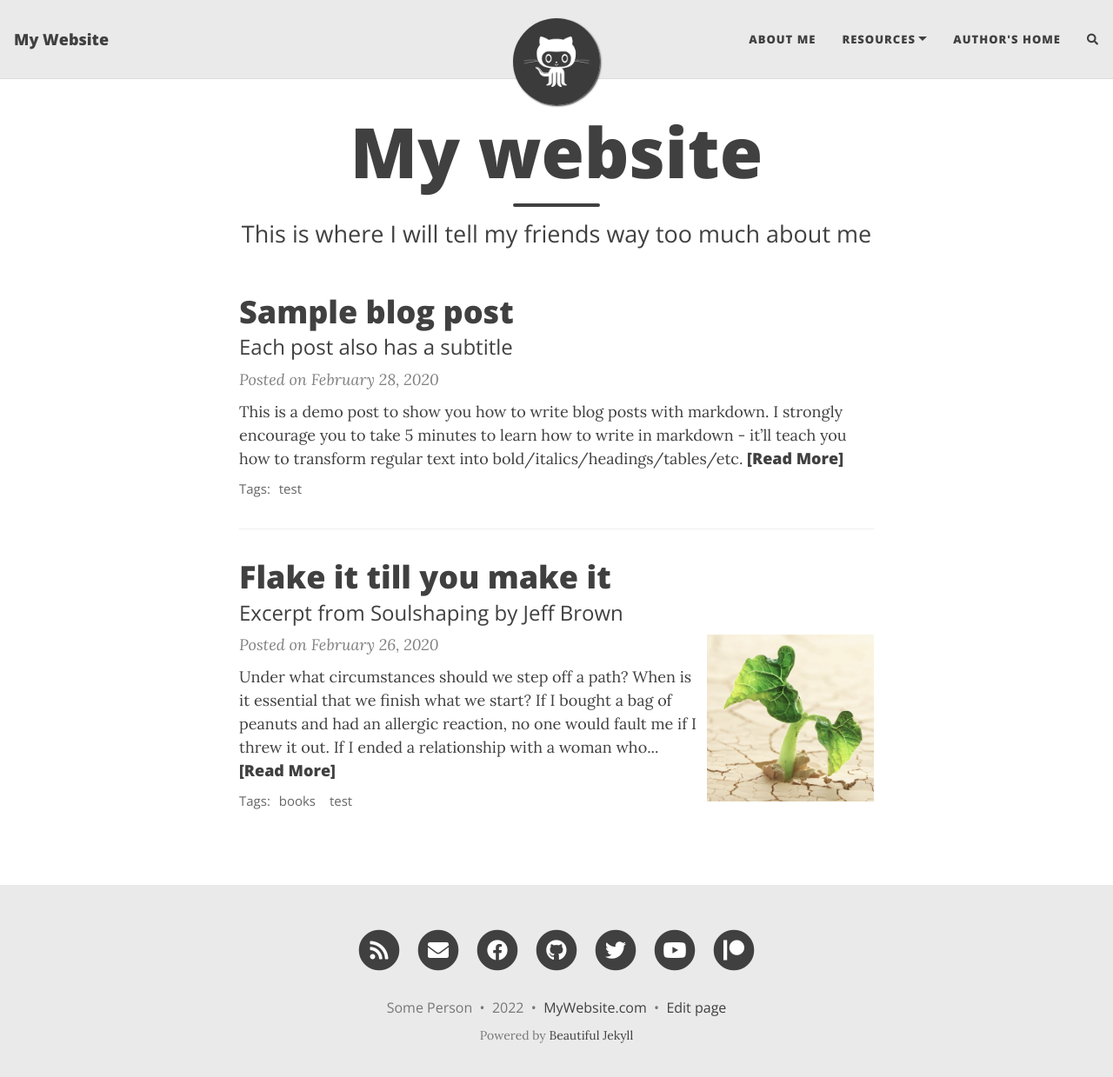
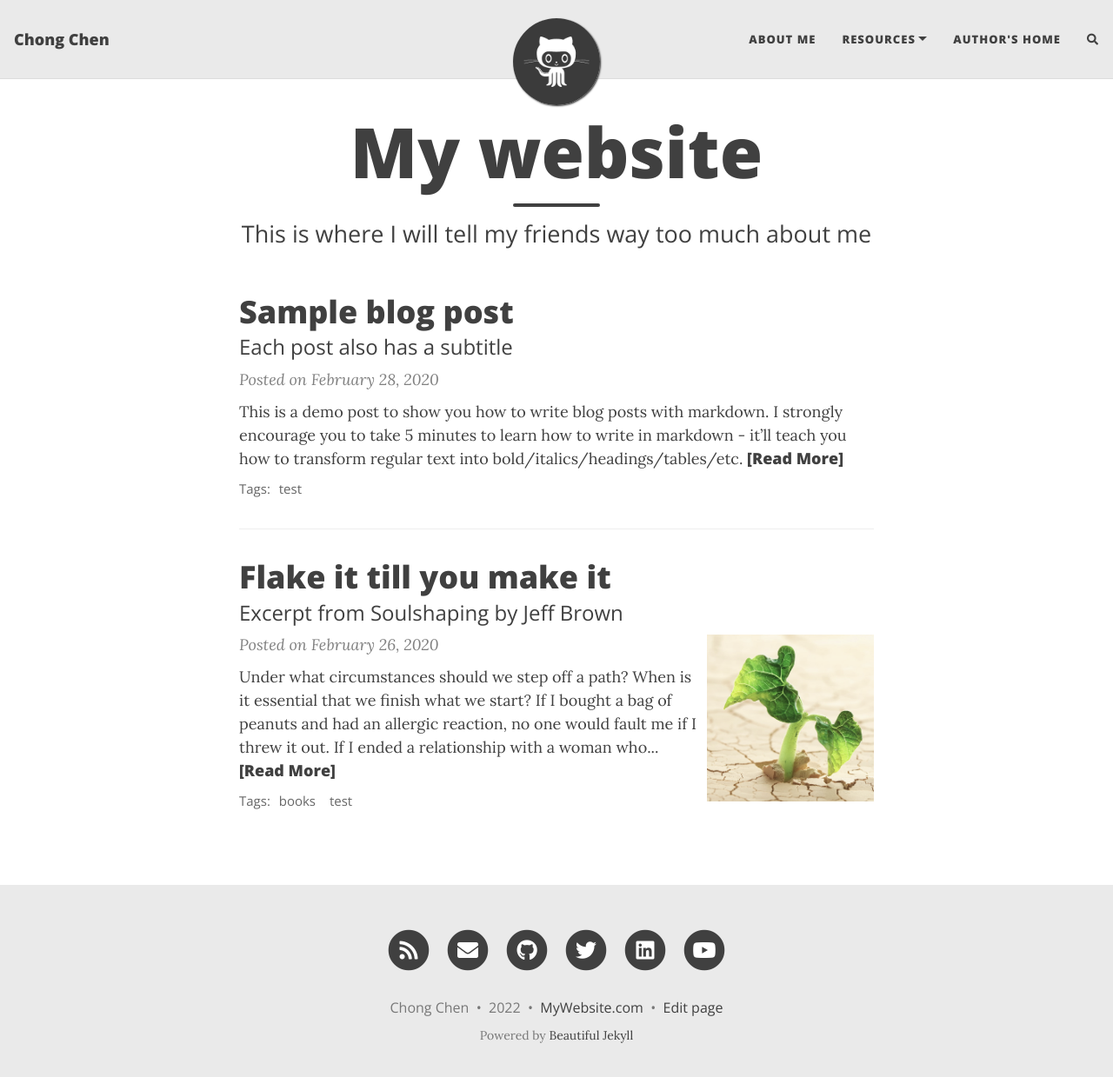
Before and after one commit to chongchen20/chongchen20.github.io, a Jekyll site: the page built from index.html, in a window 1280 px wide and 1252 px high. Shown: the top 1239 px of the window at 87% size. Built offline with Jekyll 4.4.1, drawn with Linux system fonts in a browser that asks for light colours; nearby versions of some CDN libraries; the list of posts is cut into pages by our own code; comment, search, counter and statistics services are not loaded; part of the change alters nothing that is shown.

Commit message:
Update _config.yml

```diff
--- a/_config.yml
+++ b/_config.yml
@@ -6,10 +6,10 @@
 # --- Required options --- #
 
 # Name of website
-title: My Website
+title: Chong Chen
 
 # Your name to show in the footer
-author: Some Person
+author: Chong Chen
 
 # --- List of links in the navigation bar --- #
 
@@ -39,16 +39,16 @@ round-avatar: true
 # Select the social network links that you want to show in the footer.
 # Uncomment the links you want to show and add your information to each one.
 social-network-links:
-  email: "someone@example.com"
+  email: "chenchong446337@gmail.com"
   rss: true  # remove this line if you don't want to show an RSS link at the bottom
-  facebook: deanattali
-  github: daattali
-  twitter: daattali
-  patreon: DeanAttali
+ # facebook: deanattali
+  github: chongchen20
+  twitter: chenchong446337
+ # patreon: DeanAttali
   youtube: c/daattali
 #  medium: yourname
 #  reddit: yourname
-#  linkedin: daattali
+  linkedin: chenchong446337
 #  xing: yourname
 #  stackoverflow: "3943160/daattali"
 #  snapchat: deanat78
@@ -76,7 +76,7 @@ rss-description: This website is a virtual proof that I'm awesome
 # Select which social network share links to show in posts
 share-links-active:
   twitter: true
-  facebook: true
+  facebook: false
   linkedin: true
   vk: false
 
```
